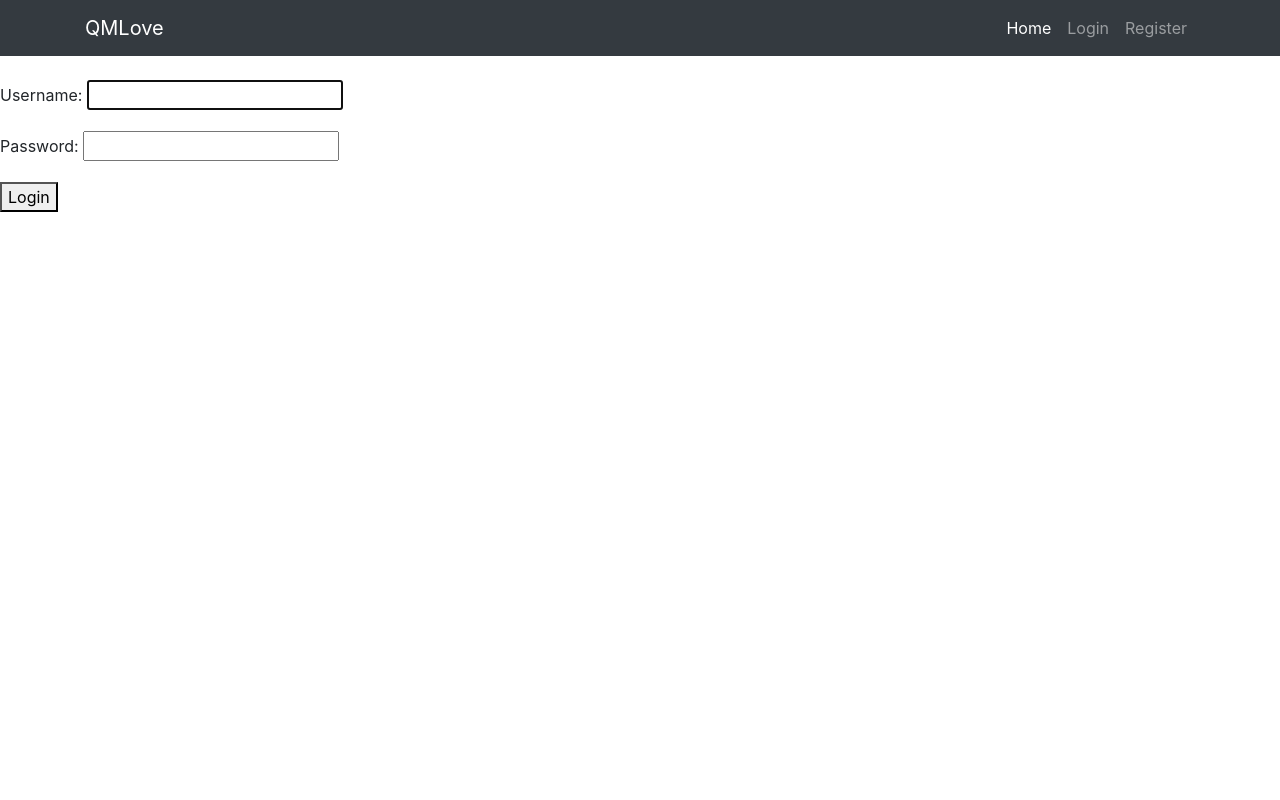
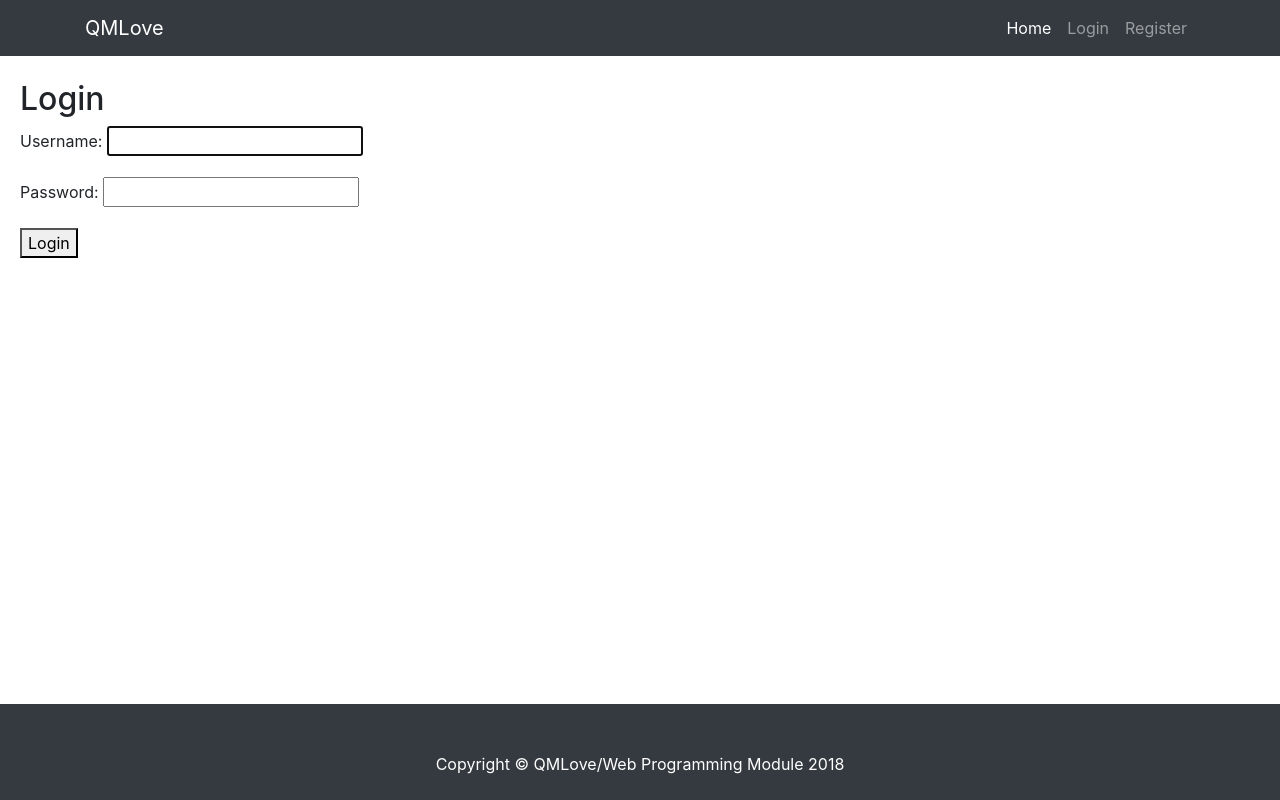
Before and after one commit to dtmotr123/MatchingWebsite, a Django app: page /login/ in a window 1280 px wide. Run offline with Django 3.2, Linux system fonts and the light colour scheme; some libraries are stand-ins or nearby versions.

Commit message:
Fixed Login/Register CSS
Login/Registers were unpadded. Login was missing heading. Fixed the title headings too

```diff
--- a/MatchingSite/QMLove/static/QMLove/styles.css
+++ b/MatchingSite/QMLove/static/QMLove/styles.css
@@ -19,6 +19,13 @@ footer {
   height: 50px;
 }
 
+#formTitle {
+    padding-left: 20px;}
+
+form {
+    padding-left: 20px;
+}
+
 .card {
   height: 100%;
 }
--- a/MatchingSite/QMLove/templates/registration/login.html
+++ b/MatchingSite/QMLove/templates/registration/login.html
@@ -1,10 +1,23 @@
 {% extends 'base.html' %}
 {% block title %}Login{% endblock %}
  {% block body %}
+  <head>
+      {% block head %}
+          <title> QMLove Login </title>
+      {% endblock %}
+  </head>
 </br>
+<h2 id="formTitle">Login</h2>
 <form method="post">
   {% csrf_token %}
   {{ form.as_p }}
   <button type="submit">Login</button>
 </form>
+<!-- Footer -->
+    <footer class="py-5 bg-dark">
+      <div class="container">
+        <p class="m-0 text-center text-white">Copyright &copy; QMLove/Web Programming Module 2018</p>
+      </div>
+      <!-- /.container -->
+    </footer>
 {% endblock %}
```
Also changed, not shown: MatchingSite/QMLove/templates/QMLove/register.html (+13 -2 lines).
